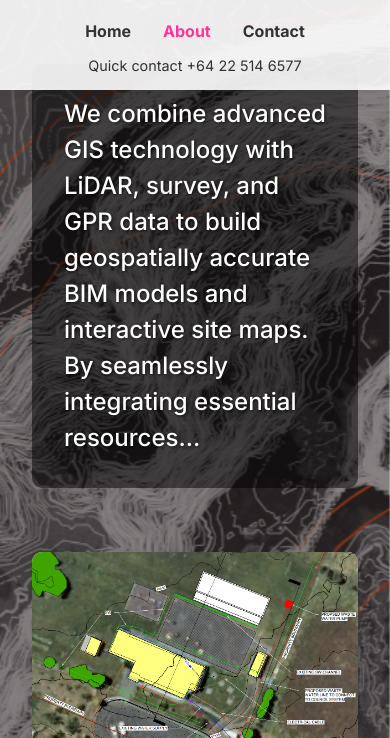
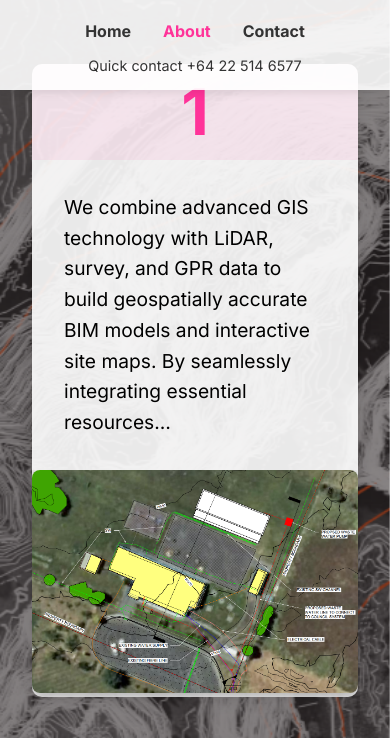
Before and after one commit to SteffanSonntag/starting-trifle-3a49a0, a website: page about.html in a window 390 px wide. Shown: the part 106-844 px from the top of the page. Drawn offline with Linux system fonts and the light colour scheme.

Commit message:
Update about page: remove top banner, renumber samples, refine copy

```diff
--- a/about.html
+++ b/about.html
@@ -96,18 +96,6 @@
             z-index: 1;
         }
 
-        .about-text {
-            font-size: 2rem;
-            line-height: 1.5;
-            font-weight: 500;
-            color: white;
-            text-shadow: 1px 1px 3px rgba(0, 0, 0, 0.7);
-            margin-bottom: 4rem;
-            background-color: rgba(0, 0, 0, 0.5);
-            padding: 2rem;
-            border-radius: 10px;
-        }
-
         .samples-container {
             display: flex;
             flex-direction: column;
@@ -117,10 +105,25 @@
 
         .sample-item {
             display: flex;
+            align-items: stretch;
             background-color: rgba(255, 255, 255, 0.9);
             border-radius: 10px;
             overflow: hidden;
             box-shadow: 0 4px 15px rgba(0, 0, 0, 0.1);
+        }
+
+        .sample-number {
+            flex: 0 0 auto;
+            display: flex;
+            align-items: center;
+            justify-content: center;
+            padding: 0 2rem;
+            font-size: 6rem;
+            font-weight: 700;
+            color: #ff3399;
+            line-height: 1;
+            background-color: rgba(255, 51, 153, 0.08);
+            min-width: 120px;
         }
 
         .sample-text {
@@ -178,7 +181,14 @@
 
         @media (max-width: 900px) {
             .sample-item {
-                flex-direction: column-reverse;
+                flex-direction: column;
+            }
+
+            .sample-number {
+                min-width: 0;
+                width: 100%;
+                padding: 1rem;
+                font-size: 4rem;
             }
 
             .sample-image {
@@ -209,10 +219,6 @@
             .content {
                 padding-top: 170px;
             }
-
-            .about-text {
-                font-size: 1.5rem;
-            }
         }
     </style>
 </head>
@@ -234,14 +240,11 @@
     <img src="/Images/new-zealand-liadar-contour-map.webp" alt="Background" class="background-image">
 
     <section class="content">
-        <p class="about-text">
-            We combine advanced GIS technology with LiDAR, survey, and GPR data to build geospatially accurate BIM models and interactive site maps. By seamlessly integrating essential resources…
-        </p>
-
         <div class="samples-container">
             <div class="sample-item">
+                <div class="sample-number">1</div>
                 <div class="sample-text">
-                    Combine Lidar data, 3D GPR, LINZ data sets and satellite photography to develop site plans in BIM for concept, planning, bulking and optioneering.
+                    We combine advanced GIS technology with LiDAR, survey, and GPR data to build geospatially accurate BIM models and interactive site maps. By seamlessly integrating essential resources…
                 </div>
                 <div class="sample-image">
                     <img src="/Images/new-zealand-gis-to-bim-model-gpr-underground-utility.webp" alt="Sample 1">
@@ -249,6 +252,7 @@
             </div>
 
             <div class="sample-item">
+                <div class="sample-number">2</div>
                 <div class="sample-text">
                     No more guessing where underground utilities are. We develop spatially correct drawings and flag high risk zones that are persistent and exist long after traditional GPR spray…
                 </div>
@@ -258,8 +262,9 @@
             </div>
 
             <div class="sample-item">
+                <div class="sample-number">3</div>
                 <div class="sample-text">
-                    Test ideas and concepts with accurate topography without needing to pay for a survey.
+                    Test ideas and concepts with accurate topography without the cost of a traditional site survey.
                 </div>
                 <div class="sample-image">
                     <img src="/Images/new-zealand-liadar-contour-map.webp" alt="Sample 3">
@@ -267,8 +272,9 @@
             </div>
 
             <div class="sample-item">
+                <div class="sample-number">4</div>
                 <div class="sample-text">
-                    Share interactive maps with the team to show hidden utilities and their metadata.
+                    Share interactive maps with the team to show hidden utilities, photos, hazard maps, contours and documents with their metadata.
                 </div>
                 <div class="sample-image">
                     <img src="/Images/gis-map-viewer-new-zealand.webp" alt="Sample 4">
@@ -276,6 +282,7 @@
             </div>
 
             <div class="sample-item">
+                <div class="sample-number">5</div>
                 <div class="sample-text">
                     Contact our team to build custom databases and interactive maps for asset management.
                 </div>
```
